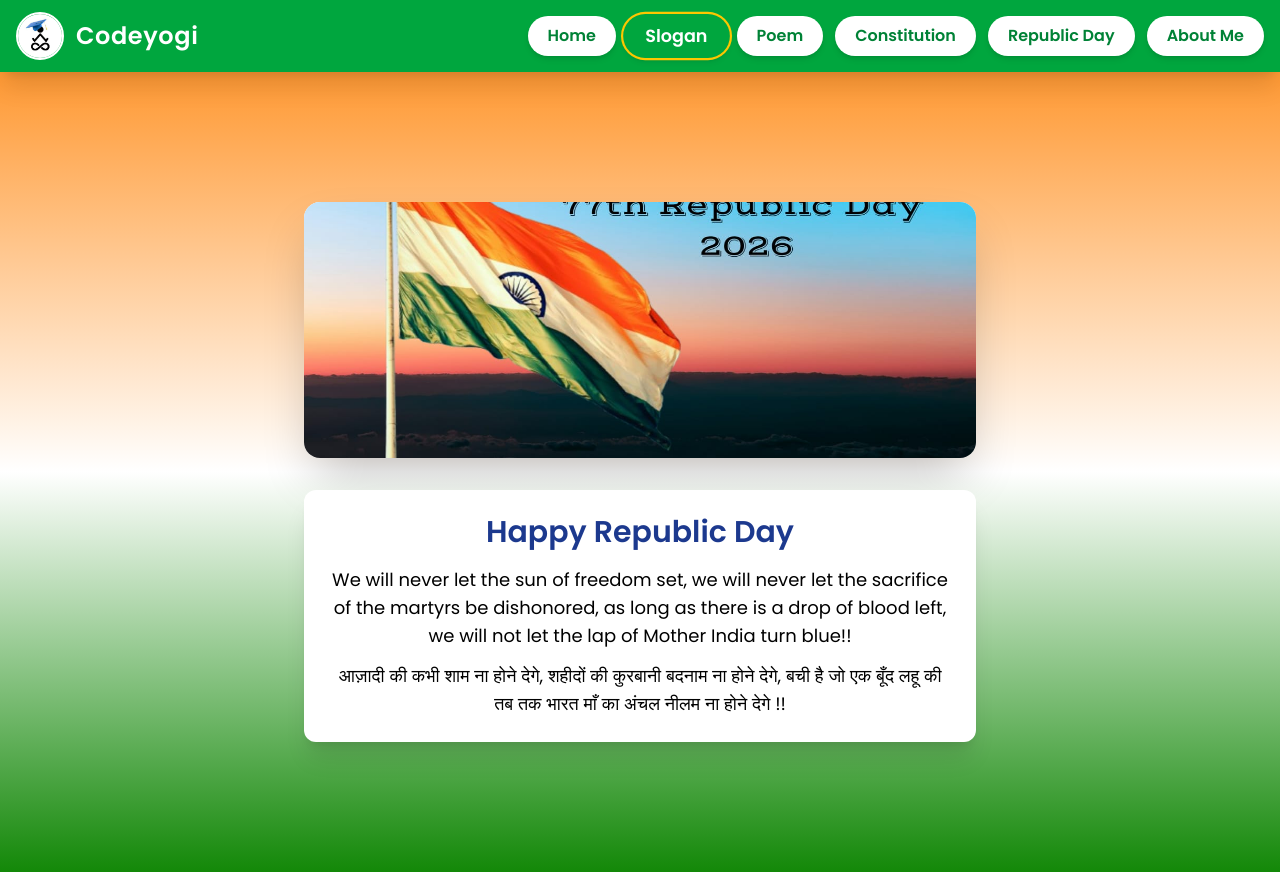
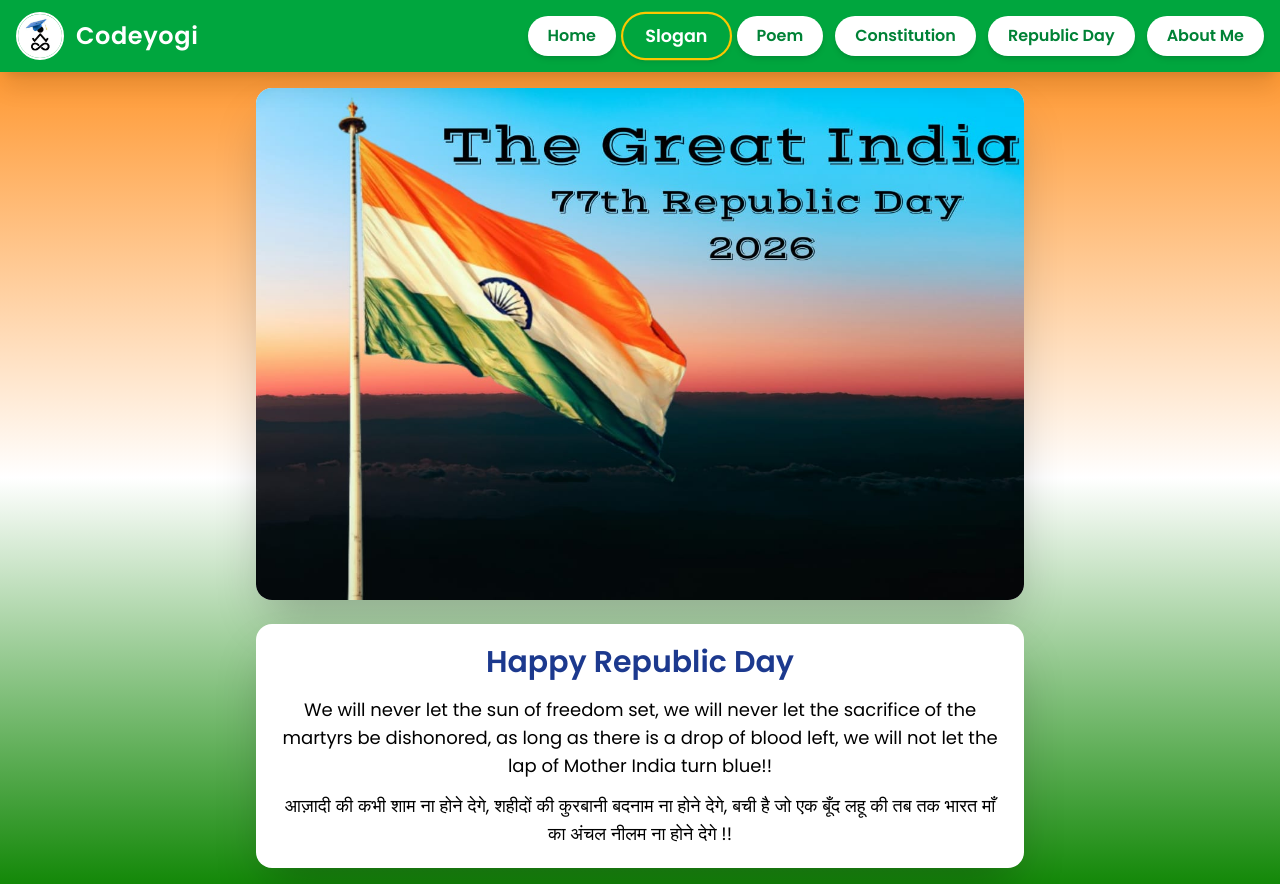
Before and after one commit to Ashwani-Prajapati-844864/India-Republic-Day, a React (Vite) app: page /Slogan in a window 1280 px wide. Built offline with nearby package versions, Linux system fonts and the light colour scheme.

Commit message:
slogan image fix

```diff
--- a/src/pages/Slogan.jsx
+++ b/src/pages/Slogan.jsx
@@ -1,37 +1,45 @@
 export default function Quiz() {
   return (
     <div
-      className="flex flex-col items-center justify-center min-h-screen p-6"
+      className="flex justify-center min-h-screen p-4"
       style={{
         background: "linear-gradient(to bottom, #ff9933, white, #138808)",
       }}
     >
+      {/* SAME WIDTH CONTAINER */}
+      <div className="w-full max-w-3xl">
+
         {/* Image Card */}
-      <div className="w-full max-w-sm overflow-hidden transition-transform duration-500 bg-white shadow-2xl sm:max-w-md lg:max-w-2xl rounded-2xl hover:scale-105">
+        <div className="overflow-hidden bg-white shadow-2xl rounded-2xl
+                        transition-all duration-500 hover:scale-[1.02]">
           <img
             src="/image/great.png"
             alt="India"
-          className="object-cover w-full h-64"
+            className="block object-contain w-full h-auto"
           />
         </div>
 
         {/* Info Box */}
-      <div className="w-full max-w-sm p-6 mt-8 text-center bg-white shadow-xl sm:max-w-md lg:max-w-2xl rounded-xl">
-        <h1 className="mb-4 text-3xl font-bold text-blue-900">
+        <div className="p-5 mt-6 text-center bg-white shadow-2xl rounded-2xl
+                        transition-all duration-500 hover:scale-[1.02]">
+          <h1 className="mb-4 text-2xl font-bold text-blue-900 sm:text-3xl">
             Happy Republic Day
           </h1>
 
-        <p className="mb-3 text-lg text-black">
+
+          <p className="mb-3 text-base sm:text-lg">
             We will never let the sun of freedom set, we will never let the
           sacrifice of the martyrs be dishonored, as long as there is a drop of
           blood left, we will not let the lap of Mother India turn blue!!
           </p>
 
-        <p className="text-lg text-black">
+          <p className="text-base sm:text-lg">
             आज़ादी की कभी शाम ना होने देगे, शहीदों की कुरबानी बदनाम ना होने देगे,
           बची है जो एक बूँद लहू की तब तक भारत माँ का अंचल नीलम ना होने देगे !!
           </p>
         </div>
+
+      </div>
     </div>
   );
 }
```
Lines whose indentation alone changed are shown as unchanged.
